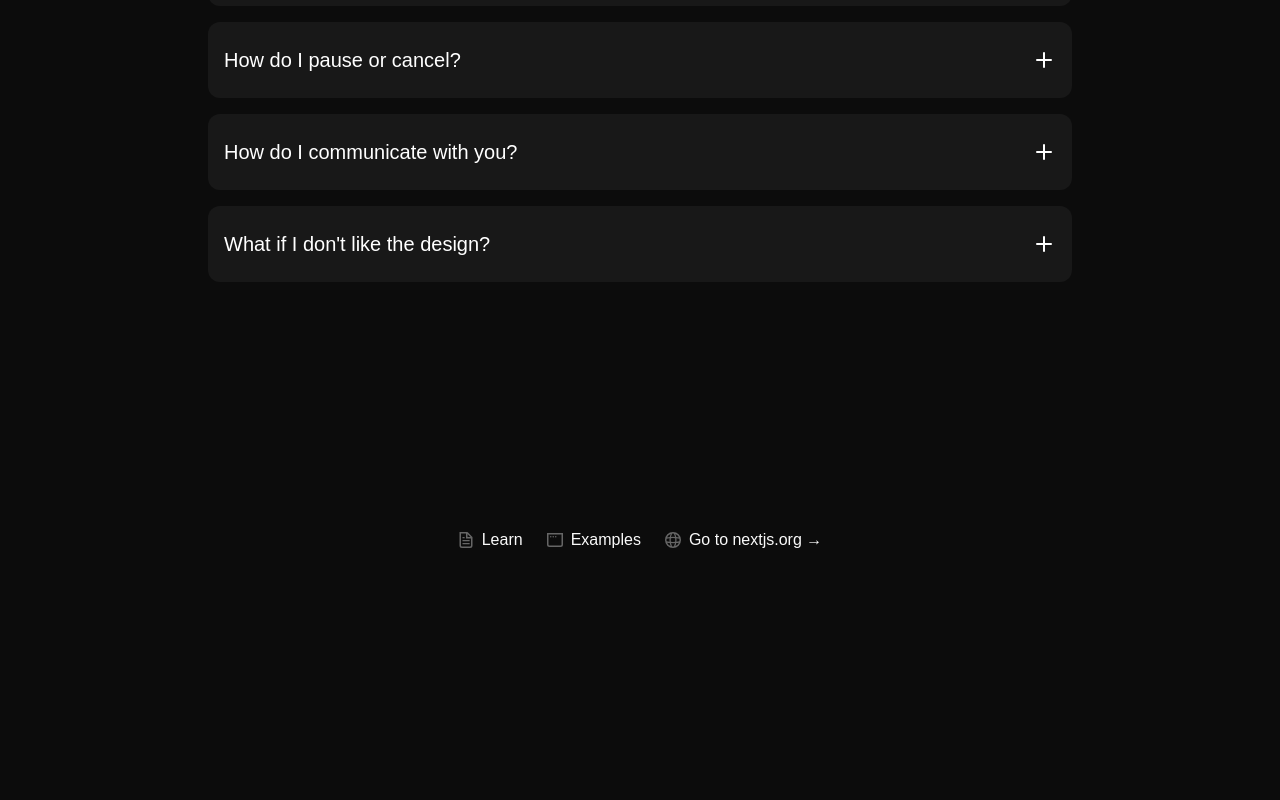
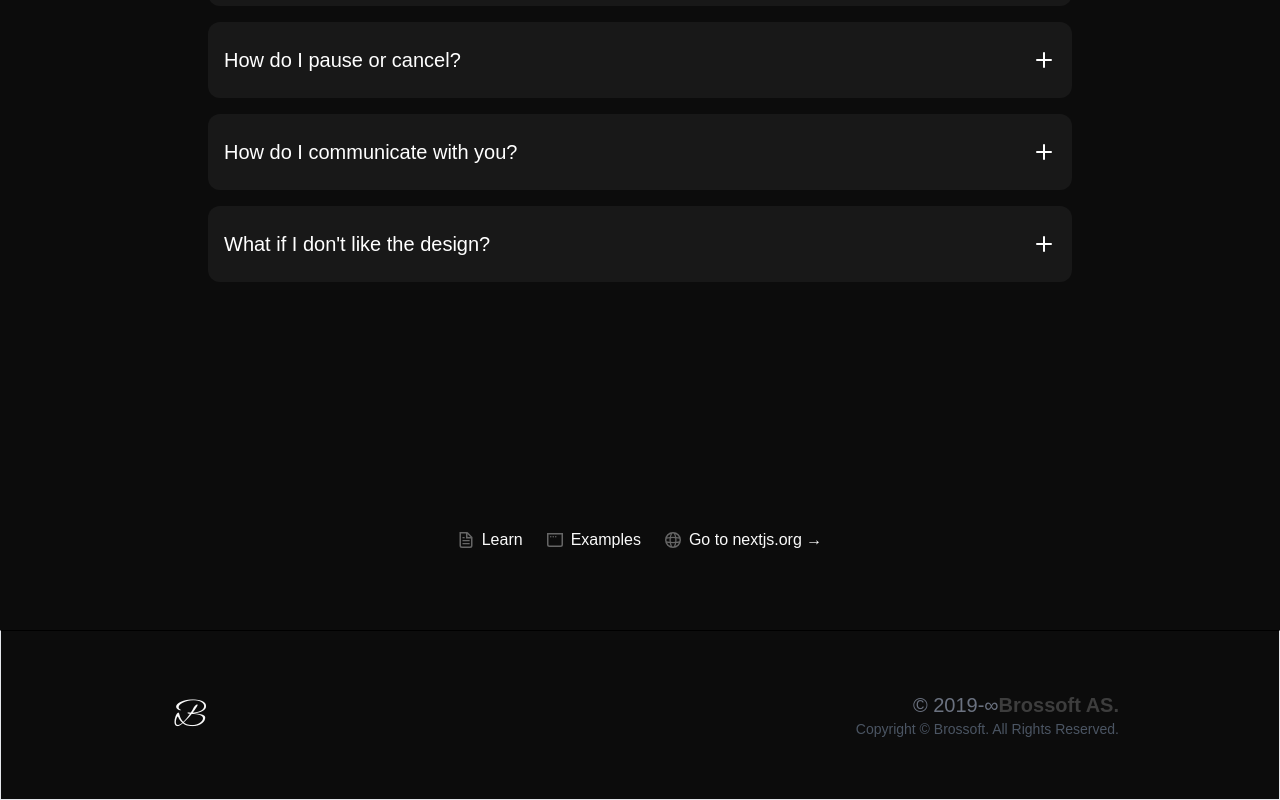
Before and after one commit to Brossoft-Team/brossoft.net-v3, a Next.js app: page / in a window 1280 px wide. Shown: the part 1461-2261 px from the top of the page. Before the commit the page ends 2091 px from the top, so only its background shows below. Built offline with nearby package versions, Linux system fonts and the light colour scheme.

Commit message:
feat: added footer

```diff
--- a/src/app/layout.tsx
+++ b/src/app/layout.tsx
@@ -1,6 +1,7 @@
 import type {Metadata} from "next";
 import "@/assets/globals.css";
 import Header from "@/components/layout/header/header";
+import Footer from "@/components/layout/footer/footer";
 
 export const metadata: Metadata = {
     title: "Create Next App",
@@ -17,6 +18,7 @@ export default function RootLayout({children}: Readonly<{
         >
         <Header/>
         {children}
+        <Footer/>
         </body>
         </html>
     );
```
